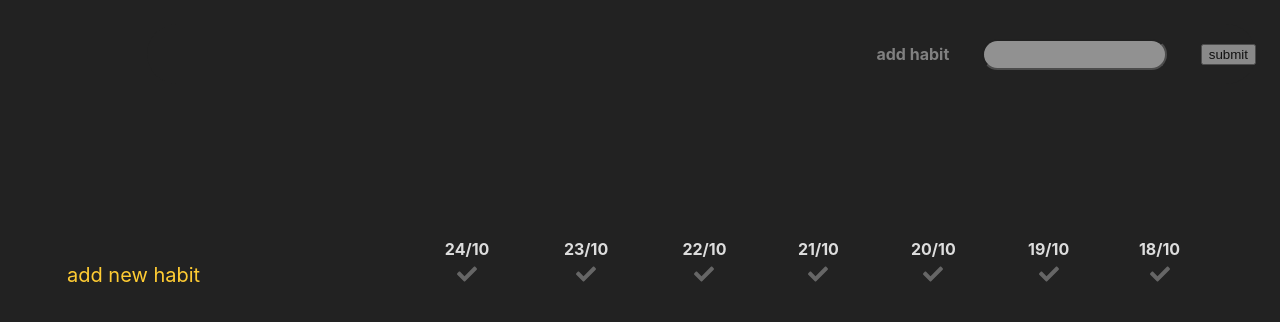
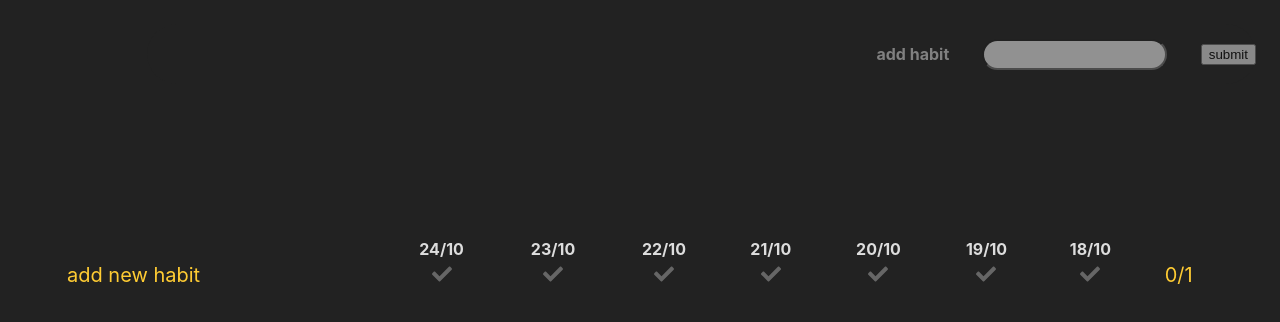
Before and after one commit to marckimbrey/habit-tracker, a React (Create React App) app: page / in a window 1280 px wide. Shown: the top 322 px of the page. Built offline with nearby package versions, Linux system fonts and the light colour scheme.

Commit message:
Add total days to Habbit component

```diff
--- a/src/App.css
+++ b/src/App.css
@@ -92,3 +92,8 @@
   font-size: 1.25em;
   color: #666;
 }
+
+.habit-total {
+  font-size: 1.25em;
+  color: #fc3;
+}
--- a/src/App.js
+++ b/src/App.js
@@ -10,29 +10,37 @@ class App extends React.Component {
     if (window.localStorage["habits"]) {
       // get habits from localStorage
     } else {
-      this.state = { habits: [{ name: "add new habit", days: [] }] };
+      this.state = {
+        habits: [
+          {
+            name: "add new habit",
+            days: [],
+            dateStarted: Date.now(),
+          },
+        ],
+      };
     }
   }
 
   addHabit(habit) {
-    const newHabit = { name: habit, days: [] };
+    const newHabit = { name: habit, days: [], dateStarted: Date.now() };
     const newHabitState = [...this.state.habits, newHabit];
     localStorage.setItem("habit", JSON.stringify(newHabitState));
     this.setState({ habits: newHabitState });
   }
 
   checkDay(name, day) {
-    const newState = this.state.habits.slice();
-    const newHabit = newState.filter((habit) => (habit.name = name))[0];
+    const newState = this.state.habits.map((habit) => habit);
+    const newHabit = newState.filter((habit) => habit.name === name)[0];
     const index = newHabit.days.indexOf(day);
-    if (index >= 0) {
-      newHabit.days.splice(index, 1);
+    if (index !== -1) {
+      newHabit.days.splice(index, 1); // remove if already exists
     } else {
       newHabit.days.push(day);
     }
     const updatedState = newState.map((habit) => {
       if (habit.name === newHabit.name) {
-        return newHabit;
+        return newHabit; // return updated habit
       } else {
         return habit;
       }
--- a/src/Habit.js
+++ b/src/Habit.js
@@ -8,7 +8,6 @@ class Habit extends React.Component {
     const selected = this.props.dates.filter((date) => {
       return this.props.habit.days.indexOf(date) !== -1;
     });
-    console.log(selected);
     this.state = { selected: selected };
   }
   updateSelected(date) {
@@ -22,11 +21,16 @@ class Habit extends React.Component {
     this.setState({ selected: selectedDates });
   }
 
+  daysOld(dateString) {
+    const diff = Date.now() - dateString;
+    return Math.round(diff / (1000 * 60 * 60 * 24)) + 1; //
+  }
+
   render() {
+    let daysOld = this.daysOld(this.props.habit.dateStarted);
     return (
       <tr className="habit">
         <td className="habit-title">{this.props.habit.name}</td>
-
         {this.props.dates.map((date, i) => {
           let color = "#666";
           if (this.state.selected.indexOf(date) !== -1) {
@@ -47,30 +51,12 @@ class Habit extends React.Component {
             </td>
           );
         })}
+        <td className="habit-total">
+          {this.props.habit.days.length + "/" + daysOld}
+        </td>
       </tr>
     );
   }
 }
 
 export default Habit;
-// <td>
-//   <FontAwesomeIcon className="habit-check" icon={faCheck} />
-// </td>
-// <td>
-//   <FontAwesomeIcon className="habit-check" icon={faCheck} />
-// </td>
-// <td>
-//   <FontAwesomeIcon className="habit-check" icon={faCheck} />
-// </td>
-// <td>
-//   <FontAwesomeIcon className="habit-check" icon={faCheck} />
-// </td>
-// <td>
-//   <FontAwesomeIcon className="habit-check" icon={faCheck} />
-// </td>
-// <td>
-//   <FontAwesomeIcon className="habit-check" icon={faCheck} />
-// </td>
-// <td>
-//   <FontAwesomeIcon className="habit-check" icon={faCheck} />
-// </td>
```
